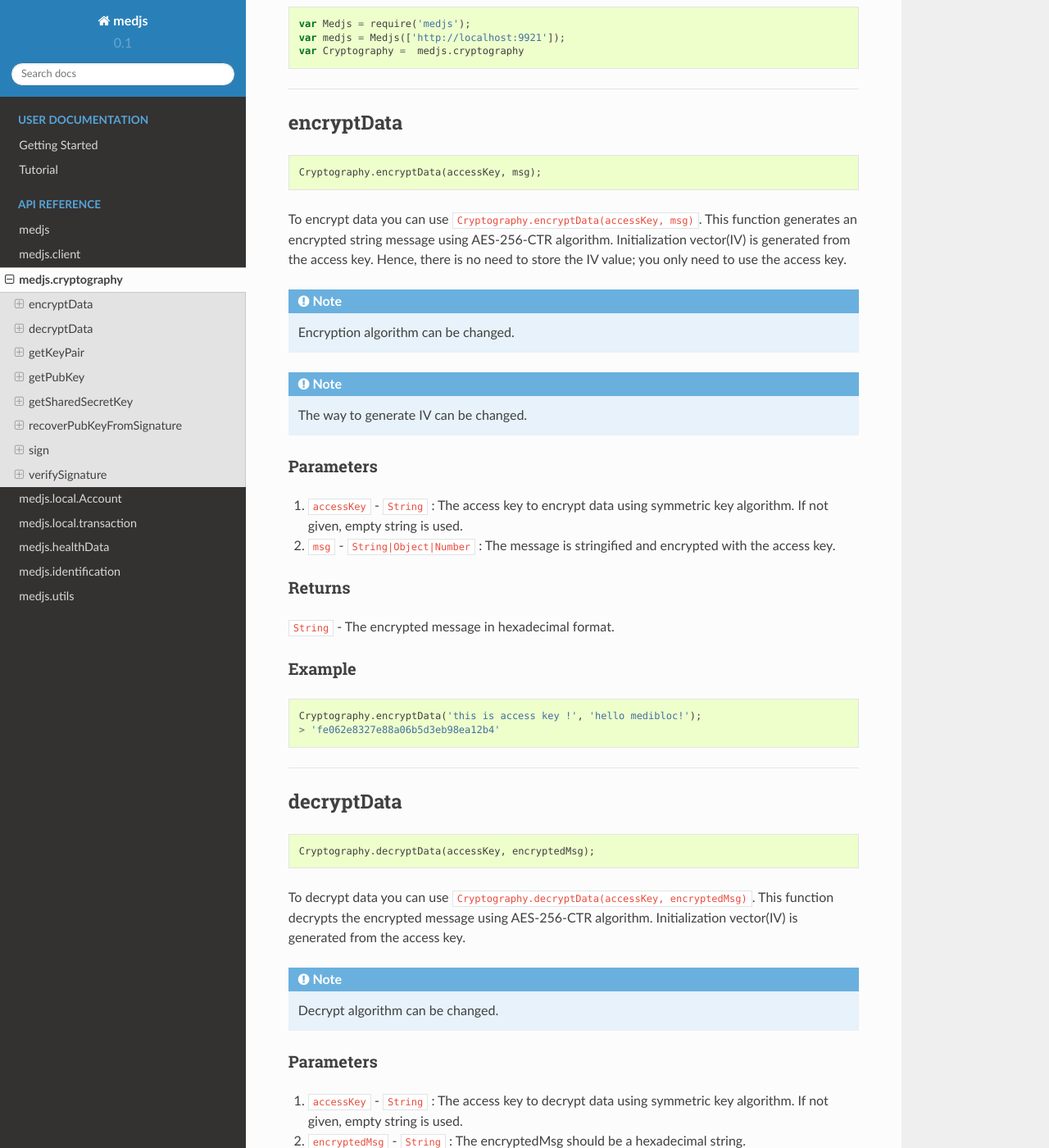
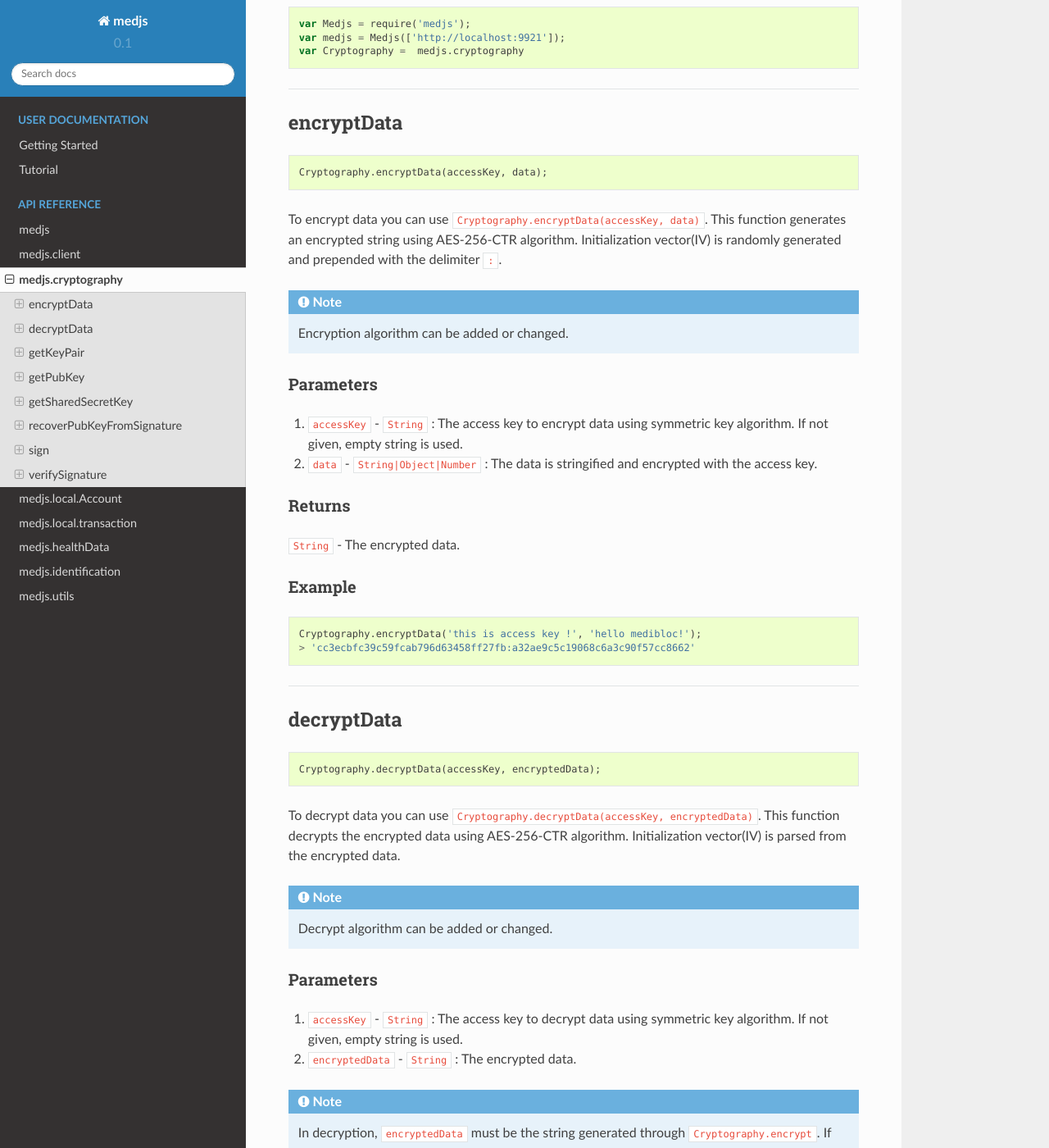
Before and after one commit to medibloc/panacea-js-old, a Sphinx documentation site: the page built from docs/medjs-cryptography.rst, in a window 1280 px wide and 1400 px high, scrolled down 350 px. Shown: the whole window at 82% size. Built offline with Sphinx 7.4.7 and the Read the Docs theme 2.0.0, drawn with Linux system fonts in a browser that asks for light colours; some of the changed text lies outside the part shown.

Commit message:
Fix initial vector to randomly generated

```diff
--- a/docs/medjs-cryptography.rst
+++ b/docs/medjs-cryptography.rst
@@ -21,30 +21,28 @@ To use this package in a standalone use:
 .. _cryptography-encrypt:
 
 encryptData
-===================
+===========
 
 .. code-block:: javascript
 
-  Cryptography.encryptData(accessKey, msg);
+  Cryptography.encryptData(accessKey, data);
 
-To encrypt data you can use ``Cryptography.encryptData(accessKey, msg)``. This function generates an encrypted string message using AES-256-CTR algorithm. Initialization vector(IV) is generated from the access key. Hence, there is no need to store the IV value; you only need to use the access key.
+To encrypt data you can use ``Cryptography.encryptData(accessKey, data)``. This function generates an encrypted string using AES-256-CTR algorithm. Initialization vector(IV) is randomly generated and prepended with the delimiter ``:``.
 
-.. note:: Encryption algorithm can be changed.
-
-.. note:: The way to generate IV can be changed.
+.. note:: Encryption algorithm can be added or changed.
 
 ----------
 Parameters
 ----------
 
 1. ``accessKey`` - ``String`` : The access key to encrypt data using symmetric key algorithm. If not given, empty string is used.
-2. ``msg`` - ``String|Object|Number`` : The message is stringified and encrypted with the access key.
+2. ``data`` - ``String|Object|Number`` : The data is stringified and encrypted with the access key.
 
 -------
 Returns
 -------
 
-``String`` - The encrypted message in hexadecimal format.
+``String`` - The encrypted data.
 
 -------
 Example
@@ -53,35 +51,35 @@ Example
 .. code-block:: javascript
 
   Cryptography.encryptData('this is access key !', 'hello medibloc!');
-  > 'fe062e8327e88a06b5d3eb98ea12b4'
+  > 'cc3ecbfc39c59fcab796d63458ff27fb:a32ae9c5c19068c6a3c90f57cc8662'
 
 ---------------------------------------------------------------------------
 
 decryptData
-===================
+===========
 
 .. code-block:: javascript
 
-  Cryptography.decryptData(accessKey, encryptedMsg);
+  Cryptography.decryptData(accessKey, encryptedData);
 
-To decrypt data you can use ``Cryptography.decryptData(accessKey, encryptedMsg)``. This function decrypts the encrypted message using AES-256-CTR algorithm. Initialization vector(IV) is generated from the access key.
+To decrypt data you can use ``Cryptography.decryptData(accessKey, encryptedData)``. This function decrypts the encrypted data using AES-256-CTR algorithm. Initialization vector(IV) is parsed from the encrypted data.
 
-.. note:: Decrypt algorithm can be changed.
+.. note:: Decrypt algorithm can be added or changed.
 
 ----------
 Parameters
 ----------
 
 1. ``accessKey`` - ``String`` : The access key to decrypt data using symmetric key algorithm. If not given, empty string is used.
-2. ``encryptedMsg`` - ``String`` : The encryptedMsg should be a hexadecimal string.
+2. ``encryptedData`` - ``String`` : The encrypted data.
 
-.. note:: In decryption, ``encryptedMsg`` must be the string generated through ``Cryptography.encrypt``. If not, this function returns a wrong result.
+.. note:: In decryption, ``encryptedData`` must be the string generated through ``Cryptography.encrypt``. If not, this function returns a wrong result.
 
 -------
 Returns
 -------
 
-``String`` - The encrypted message in hexadecimal format.
+``String`` - The original data.
 
 -------
 Example
@@ -89,7 +87,7 @@ Example
 
 .. code-block:: javascript
 
-  Cryptography.decryptData('this is access key !', 'fe062e8327e88a06b5d3eb98ea12b4');
+  Cryptography.decryptData('this is access key !', ''cc3ecbfc39c59fcab796d63458ff27fb:a32ae9c5c19068c6a3c90f57cc8662'');
   > 'hello medibloc!'
 
 ---------------------------------------------------------------------------
```
Also changed, not shown: 3 other files.
